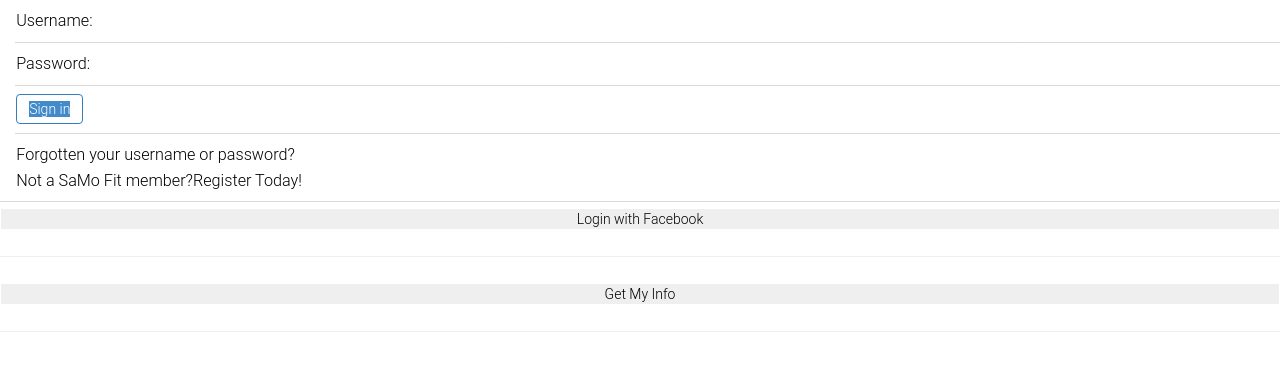
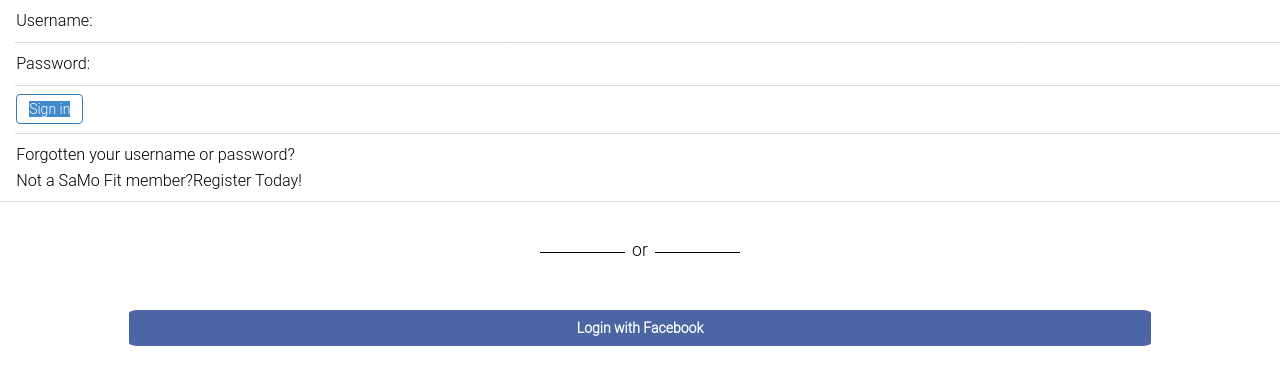
Before and after one commit to qmcgilvery/Samofit, a PHP site: page / in a window 1280 px wide. Shown: the part 45-430 px from the top of the page. Run offline with PHP 8.4, Linux system fonts and the light colour scheme; some web fonts are replaced.

Commit message:
cosmetics

```diff
--- a/css/newsamofit.css
+++ b/css/newsamofit.css
@@ -519,3 +519,31 @@
 
 	}
 */
+
+.fb-button {
+	background-color: #4c66a4;
+	color: white;
+	padding: 10px 0;
+	height: 50px;
+	border-radius: 10px !important;
+	font-weight: bold !important;
+	margin: 0 10% 0 10%;
+	width: 80% !important;
+}
+
+.or-fb {
+	margin: 50px auto;
+	font-size: 1.2em;
+	position:relative;
+	border-bottom:1px solid black;
+	width:200px;
+}
+
+.sp-ab {
+	top: -12px;
+position: absolute;
+background-color: white;
+margin-left: 85px;
+min-width: 30px;
+text-align: center;
+}
--- a/index.html
+++ b/index.html
@@ -121,12 +121,12 @@
 				</li>
 			</ul>
 		</form>
+		<div class="or-fb"><span class="sp-ab">or</span></div>
+		<button class="btn btn-block fb-button" onclick="login();">Login with Facebook</button>
+
+		<!--
 		<script src="main.js"></script>
-		<button class="btn btn-block" onclick="login();">Login with Facebook</button>
-		<hr/>
-		<button class="btn btn-block" onclick="getInfo();">Get My Info</button>
-		<hr/>
-		<!--<button class="btn btn-block" onclick="getInfo()">Get My Info</button>
+		<button class="btn btn-block" onclick="getInfo()">Get My Info</button>
 		<p>Name: <span id="userName"></span></p>
 		<img id="userPic"/>
 		<hr/>
```
